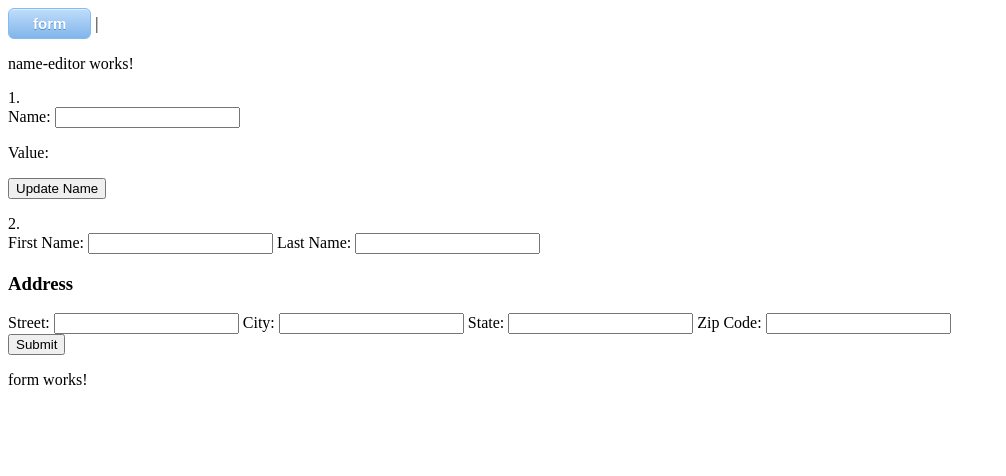
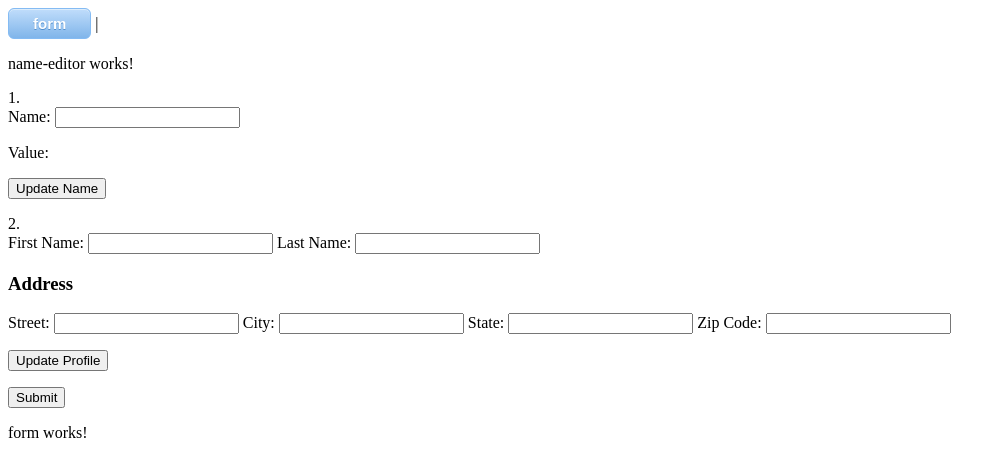
Before and after one commit to yahuihuang/ng14proj, an Angular app: page /form in a window 1280 px wide. Shown: the top 476 px of the page, without its empty margins (0-1006 px from the left). Built offline with nearby package versions, Linux system fonts and the light colour scheme.

Commit message:
更新部分資料模型

```diff
--- a/src/app/views/form/name-editor/name-editor.component.html
+++ b/src/app/views/form/name-editor/name-editor.component.html
@@ -47,5 +47,11 @@
       <input type="text" formControlName="zip">
     </label>
   </div>
-  <button type="submit" [disabled]="!profileForm.valid">Submit</button>
+
+  <p>
+    <button (click)="updateProfile()">Update Profile</button>
+  </p>
+  <p>
+    <button type="submit" [disabled]="!profileForm.valid">Submit</button>
+  </p>
 </form>
--- a/src/app/views/form/name-editor/name-editor.component.ts
+++ b/src/app/views/form/name-editor/name-editor.component.ts
@@ -32,4 +32,13 @@ export class NameEditorComponent implements OnInit {
     // TODO: Use EventEmitter with form value
     console.warn(this.profileForm.value);
   }
+
+  updateProfile() {
+    this.profileForm.patchValue({
+      firstName: 'Grace',
+      address: {
+        street: '220 Drew Street Taipei'
+      }
+    });
+  }
 }
```
